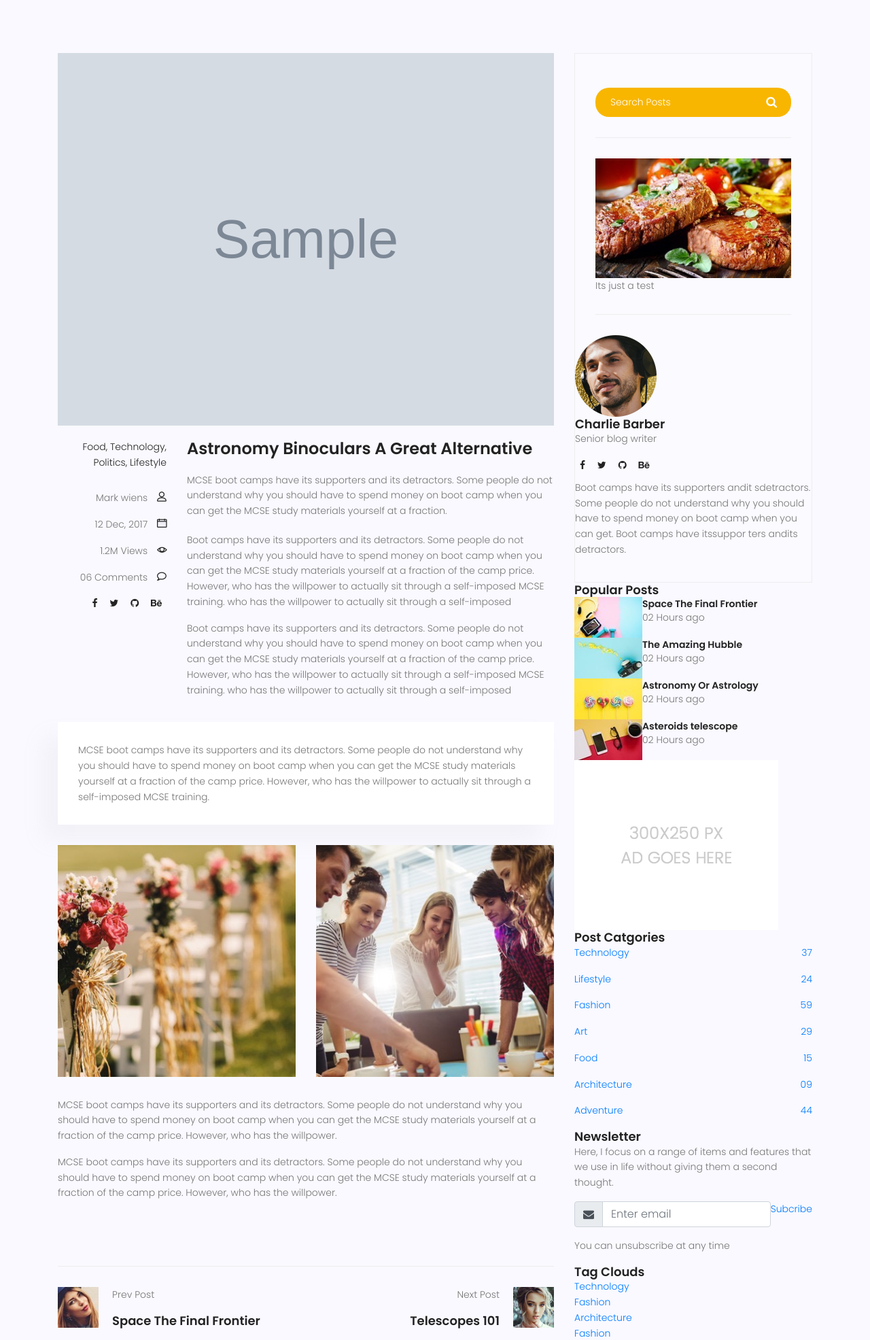
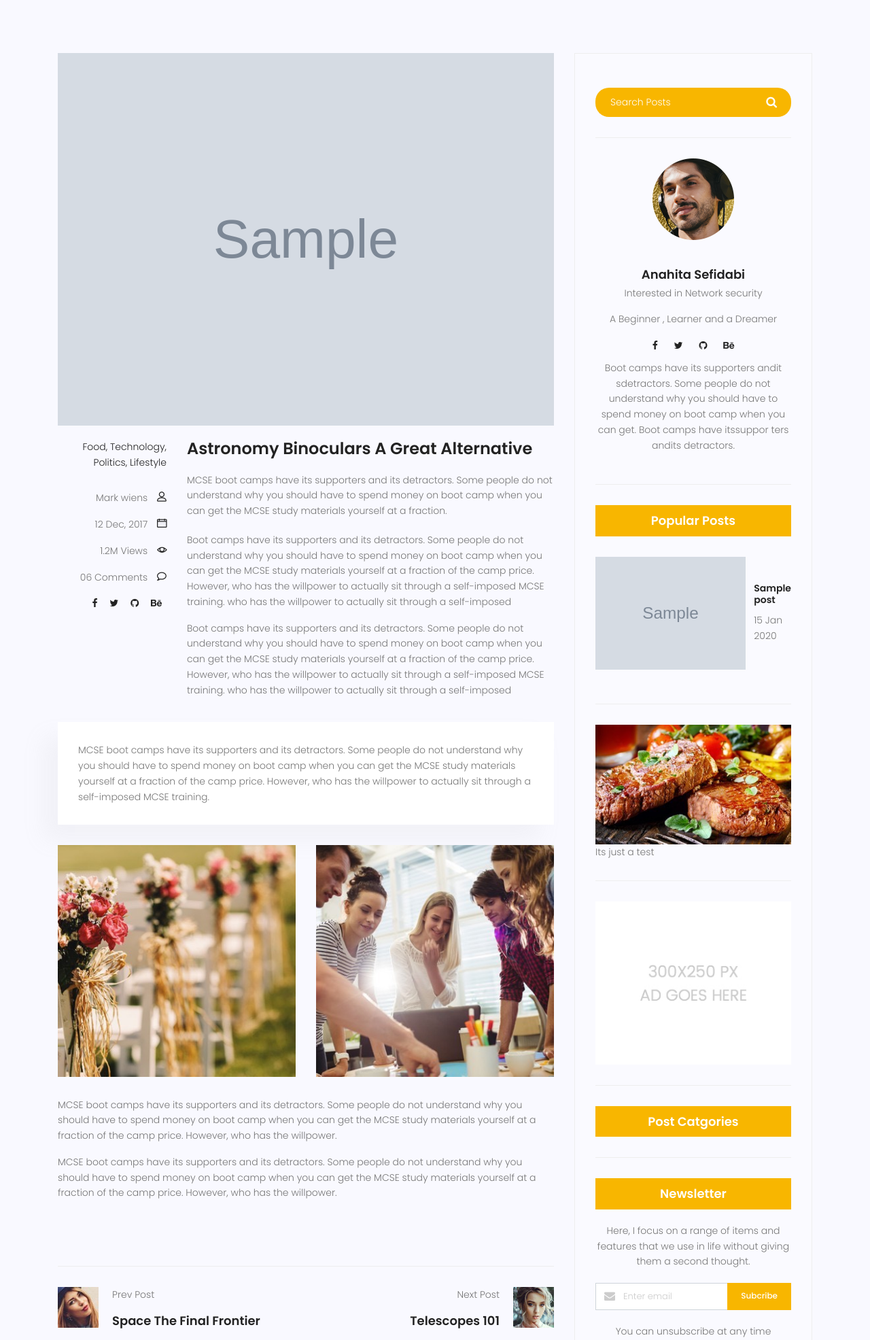
Before and after one commit to vhinas07-rgb/Django.mysite, a Django app: page /blog/1 in a window 1280 px wide. Shown: the part 342-2313 px from the top of the page at 68% size. Run offline with Django 5.2, Linux system fonts and the light colour scheme; tables that the repository leaves empty hold one stand-in row (values such as "Sample post"); grey boxes marked "Sample" are stand-in pictures; some libraries are stand-ins or nearby versions.

Commit message:
add new templates

```diff
--- a/blog/templatetags/blog_tags.py
+++ b/blog/templatetags/blog_tags.py
@@ -1,9 +1,38 @@
 from django import template
 from blog.models import Post
+from blog.models import Category
 
 register = template.Library()
+
 @register.simple_tag(name='totalposts')
-
 def function():
     posts=Post.objects.filter(status=1).count()
     return posts
+
+@register.simple_tag(name='posts')
+def function():
+    posts=Post.objects.filter(status=1)
+    return posts
+
+# @register.filter
+# def snippet(value):
+#     return value[:100]+ '...'
+
+@register.filter
+def snippet(value , arg=20):
+    return value[:arg] + '...'
+
+
+@register.inclusion_tag('blog/blog-popular-posts.html')
+def latestposts():
+    posts= Post.objects.filter(status=1).order_by('-published_date')[:2]
+    return {'posts':posts}
+
+@register.inclusion_tag('blog/blog-post-categories.html')
+def postcategories():
+    posts = Post.objects.all()
+    categories = Category.objects.all()
+    cat_dict = {}
+    for name in categories:
+        cat_dict[name]=posts.filter(category=name).count()
+    return {'cateories':cat_dict}
--- a/blog/views.py
+++ b/blog/views.py
@@ -15,4 +15,4 @@ def blog_single(request,pid):
 def test(request):
     # post =get_object_or_404(Post,pk=pid)
     # context = {'post':post}
-    return render(request,'blog/test.html')
+    return render(request,'test.html')
--- a/template/blog/blog-popular-posts.html
+++ b/template/blog/blog-popular-posts.html
@@ -1,20 +1,17 @@
-<div class="col-lg-4">
-    <div class="single-cat-widget">
+{% load static %}
+<div class="single-sidebar-widget popular-post-widget">
+    <h4 class="popular-title">Popular Posts</h4>
+    <div class="popular-post-list">
         {% for post in posts %}
         <div class="single-post-list d-flex flex-row align-items-center">
             <div class="thumb">
-                <img class="img-fluid" src="{{ post.image.url }}" alt="">
+                <img class="img-fluid" src="{{ post.image.url }}" alt="{{ post.title }}">
             </div>
             <div class="details">
-                <a href="blog-single.html">
-                    <h6>{{ post.title }}</h6>
-                </a>
-                <p>{{ post.created_date }}</p>
+                <a href="{% url 'blog:single' pid=post.id %}"><h6>{{ post.title }}</h6></a>
+                <p>{{ post.published_date|date:"d M Y" }}</p>
             </div>
         </div>
         {% endfor %}
-
     </div>
 </div>
-
-{{posts}}
--- /dev/null
+++ b/template/blog/blog-post-categories.html
@@ -0,0 +1,15 @@
+<div class="single-sidebar-widget post-category-widget">
+					<h4 class="category-title">Post Catgories</h4>
+					<ul class="cat-list">
+                {% for name,count in categories.item  %}
+
+						<li>
+							<a href="#" class="d-flex justify-content-between">
+								<p>{{ name }}</p>
+								<p>{{ count }}</p>
+                {% endfor %}
+							</a>
+						</li>
+
+					</ul>
+				</div>
--- a/template/blog/blog-single.html
+++ b/template/blog/blog-single.html
@@ -8,15 +8,15 @@
 			<!--
 			CSS
 			============================================= -->
-			<link rel="stylesheet" href="css/linearicons.css">
-			<link rel="stylesheet" href="css/font-awesome.min.css">
-			<link rel="stylesheet" href="css/bootstrap.css">
-			<link rel="stylesheet" href="css/magnific-popup.css">
-			<link rel="stylesheet" href="css/jquery-ui.css">
-			<link rel="stylesheet" href="css/nice-select.css">
-			<link rel="stylesheet" href="css/animate.min.css">
-			<link rel="stylesheet" href="css/owl.carousel.css">
-			<link rel="stylesheet" href="css/main.css">
+			<link rel="stylesheet" href="{% static 'css/linearicons.css' %}">
+			<link rel="stylesheet" href="{% static 'css/font-awesome.min.css' %}">
+			<link rel="stylesheet" href="{% static 'css/bootstrap.css' %}">
+			<link rel="stylesheet" href="{% static 'css/magnific-popup.css' %}">
+			<link rel="stylesheet" href="{% static 'css/jquery-ui.css' %}">
+			<link rel="stylesheet" href="{% static 'css/nice-select.css' %}">
+			<link rel="stylesheet" href="{% static 'css/animate.min.css' %}">
+			<link rel="stylesheet" href="{% static 'css/owl.carousel.css' %}">
+			<link rel="stylesheet" href="{% static 'css/main.css' %}">
 
 			</header><!-- #header -->
 
@@ -250,122 +250,29 @@
 						</div>
 						<div class="col-lg-4 sidebar-widgets">
     <div class="widget-wrap">
+
         <div class="single-sidebar-widget search-widget">
             <form class="search-form" action="#">
-			                            <input placeholder="Search Posts" name="search" type="text" onfocus="this.placeholder = ''" onblur="this.placeholder = 'Search Posts'" >
+                <input placeholder="Search Posts" name="search" type="text"
+                    onfocus="this.placeholder = ''"
+                    onblur="this.placeholder = 'Search Posts'">
                 <button type="submit"><i class="fa fa-search"></i></button>
             </form>
         </div>
-								{% include 'blog/blog-ads.html' %}
 
 
 
-									<img src="img/blog/user-info.png" alt="">
-									<a href="#"><h4>Charlie Barber</h4></a>
-									<p>
-										Senior blog writer
-									</p>
-									<ul class="social-links">
-										<li><a href="#"><i class="fa fa-facebook"></i></a></li>
-										<li><a href="#"><i class="fa fa-twitter"></i></a></li>
-										<li><a href="#"><i class="fa fa-github"></i></a></li>
-										<li><a href="#"><i class="fa fa-behance"></i></a></li>
-									</ul>
-									<p>
-										Boot camps have its supporters andit sdetractors. Some people do not understand why you should have to spend money on boot camp when you can get. Boot camps have itssuppor ters andits detractors.
-									</p>
-								</div>
-								<div class="single-sidebar-widget popular-post-widget">
-									<h4 class="popular-title">Popular Posts</h4>
-									<div class="popular-post-list">
-										<div class="single-post-list d-flex flex-row align-items-center">
-											<div class="thumb">
-												<img class="img-fluid" src="img/blog/pp1.jpg" alt="">
-											</div>
-											<div class="details">
-												<a href="blog-single.html"><h6>Space The Final Frontier</h6></a>
-												<p>02 Hours ago</p>
-											</div>
-										</div>
-										<div class="single-post-list d-flex flex-row align-items-center">
-											<div class="thumb">
-												<img class="img-fluid" src="img/blog/pp2.jpg" alt="">
-											</div>
-											<div class="details">
-												<a href="blog-single.html"><h6>The Amazing Hubble</h6></a>
-												<p>02 Hours ago</p>
-											</div>
-										</div>
-										<div class="single-post-list d-flex flex-row align-items-center">
-											<div class="thumb">
-												<img class="img-fluid" src="img/blog/pp3.jpg" alt="">
-											</div>
-											<div class="details">
-												<a href="blog-single.html"><h6>Astronomy Or Astrology</h6></a>
-												<p>02 Hours ago</p>
-											</div>
-										</div>
-										<div class="single-post-list d-flex flex-row align-items-center">
-											<div class="thumb">
-												<img class="img-fluid" src="img/blog/pp4.jpg" alt="">
-											</div>
-											<div class="details">
-												<a href="blog-single.html"><h6>Asteroids telescope</h6></a>
-												<p>02 Hours ago</p>
-											</div>
-										</div>
-									</div>
-								</div>
+{% include 'blog/blog-writer.html' %}
+
+{% latestposts %}
+
+{% include 'blog/blog-ads.html' %}
+
     <div class="single-sidebar-widget ads-widget">
 									<a href="#"><img class="img-fluid" src="img/blog/ads-banner.jpg" alt=""></a>
 								</div>
-								<div class="single-sidebar-widget post-category-widget">
-									<h4 class="category-title">Post Catgories</h4>
-									<ul class="cat-list">
-										<li>
-											<a href="#" class="d-flex justify-content-between">
-												<p>Technology</p>
-												<p>37</p>
-											</a>
-										</li>
-										<li>
-											<a href="#" class="d-flex justify-content-between">
-												<p>Lifestyle</p>
-												<p>24</p>
-											</a>
-										</li>
-										<li>
-											<a href="#" class="d-flex justify-content-between">
-												<p>Fashion</p>
-												<p>59</p>
-											</a>
-										</li>
-										<li>
-											<a href="#" class="d-flex justify-content-between">
-												<p>Art</p>
-												<p>29</p>
-											</a>
-										</li>
-										<li>
-											<a href="#" class="d-flex justify-content-between">
-												<p>Food</p>
-												<p>15</p>
-											</a>
-										</li>
-										<li>
-											<a href="#" class="d-flex justify-content-between">
-												<p>Architecture</p>
-												<p>09</p>
-											</a>
-										</li>
-										<li>
-											<a href="#" class="d-flex justify-content-between">
-												<p>Adventure</p>
-												<p>44</p>
-											</a>
-										</li>
-									</ul>
-								</div>
+								<!-- widget-categories 	 -->
+{% postcategories %}
 								<div class="single-sidebar-widget newsletter-widget">
 									<h4 class="newsletter-title">Newsletter</h4>
 									<p>
--- a/template/blog/test.html
+++ b/template/test.html
@@ -8,6 +8,8 @@
 </head>
 <body>
     <h1>Testing page</h1>
-    <p> test: {% totalposts %} </p>
+    <p> test:     </p>
+        <p>{% popularposts %}</p>
+
 </body>
 </html>
```
Also changed, not shown: Django.1.py (deleted, +0 -273 lines), template/blog/blog-home.html (+8 -89 lines). Lines whose indentation alone changed are shown as unchanged.
